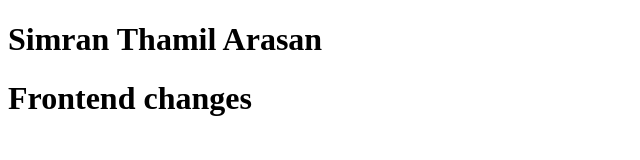
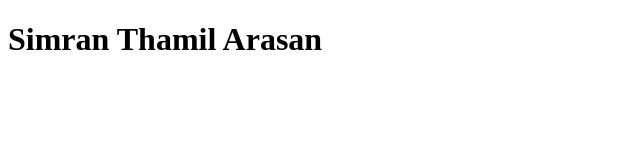
Before and after one commit to simran-T/python, a plain HTML site: page hello.html in a window 1280 px wide. Shown: the whole page, without its empty margins (0-640 px from the left). Drawn offline with Linux system fonts and the light colour scheme.

Commit message:
fix : Update hello

```diff
--- a/hello.html
+++ b/hello.html
@@ -7,6 +7,6 @@
 </head>
 <body>
     <h1>Simran Thamil Arasan</h1>
-    <h1>Frontend changes</h1>
+
 </body>
 </html>
```
